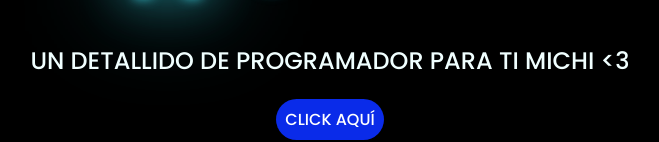
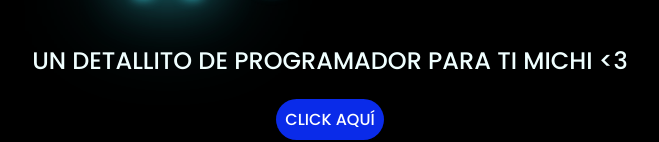
Before and after one commit to Melloqz/Melloqz.github.io, a plain HTML site: page index.html in a window 1280 px wide. Shown: the part 328-470 px from the top of the page, without its empty margins (318-977 px from the left). Drawn offline with Linux system fonts and the light colour scheme.

Commit message:
Add files via upload

```diff
--- a/index.html
+++ b/index.html
@@ -19,7 +19,7 @@
         <span>!</span>
     </div>
     <div class="description">
-        <span>UN DETALLIDO DE PROGRAMADOR PARA TI MICHI <3</span>
+        <span>UN DETALLITO DE PROGRAMADOR PARA TI MICHI <3</span>
     </div>
     <div class="button">
         <button class="botones">
```
